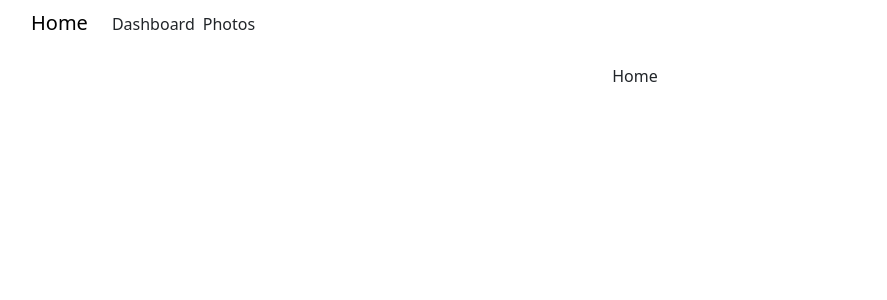
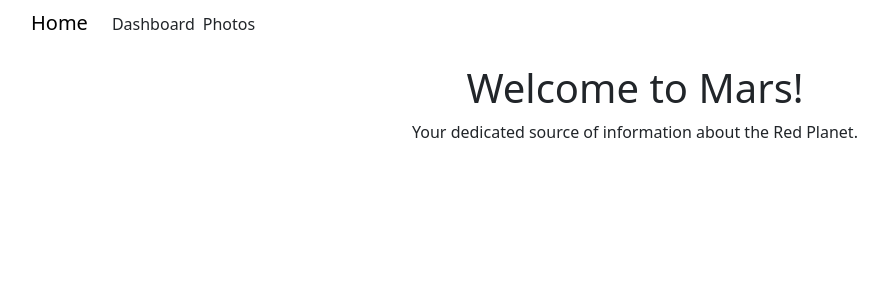
Before and after one commit to stevengborrego/front-end-final-project, a React (Create React App) app in the folder mars-weather-app/: page / in a window 1280 px wide. Shown: the top 300 px of the page, without its empty margins (5-892 px from the left). Built offline with nearby package versions, Linux system fonts and the light colour scheme.

Commit message:
added welcome to home

```diff
--- a/mars-weather-app/src/routes/Home.js
+++ b/mars-weather-app/src/routes/Home.js
@@ -1,6 +1,9 @@
 function Home() {
   return (
-    <p>Home</p>
+    <div className="text-center">
+      <h1>Welcome to Mars!</h1>
+      <p>Your dedicated source of information about the Red Planet.</p>
+    </div>
   );
 }
 
```
